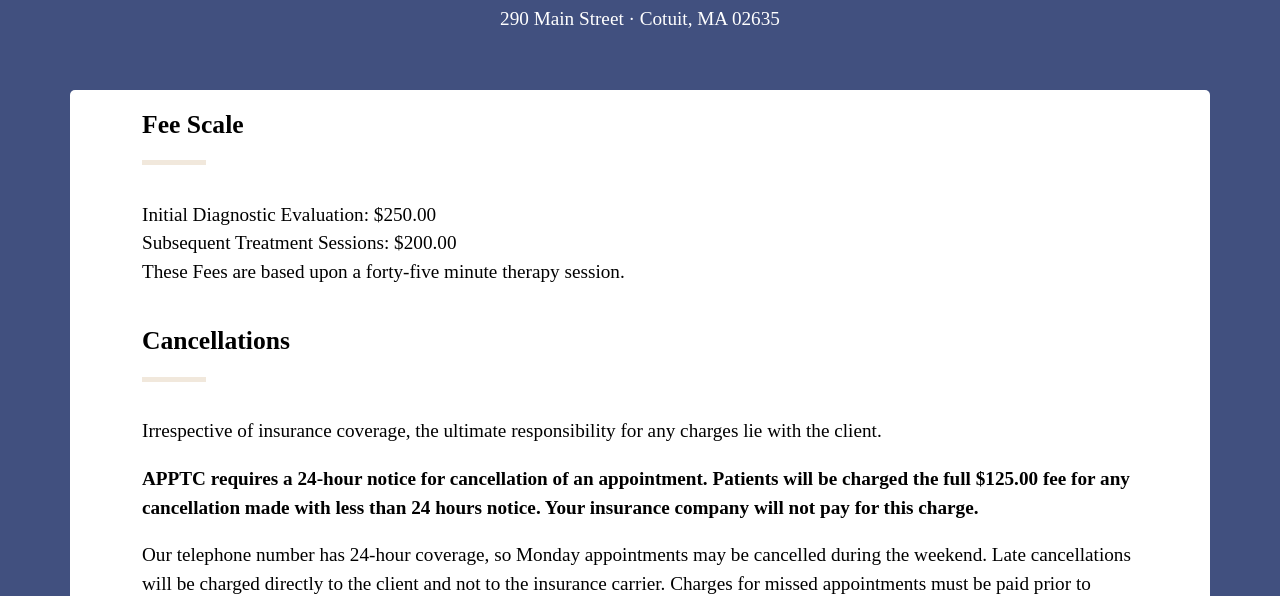
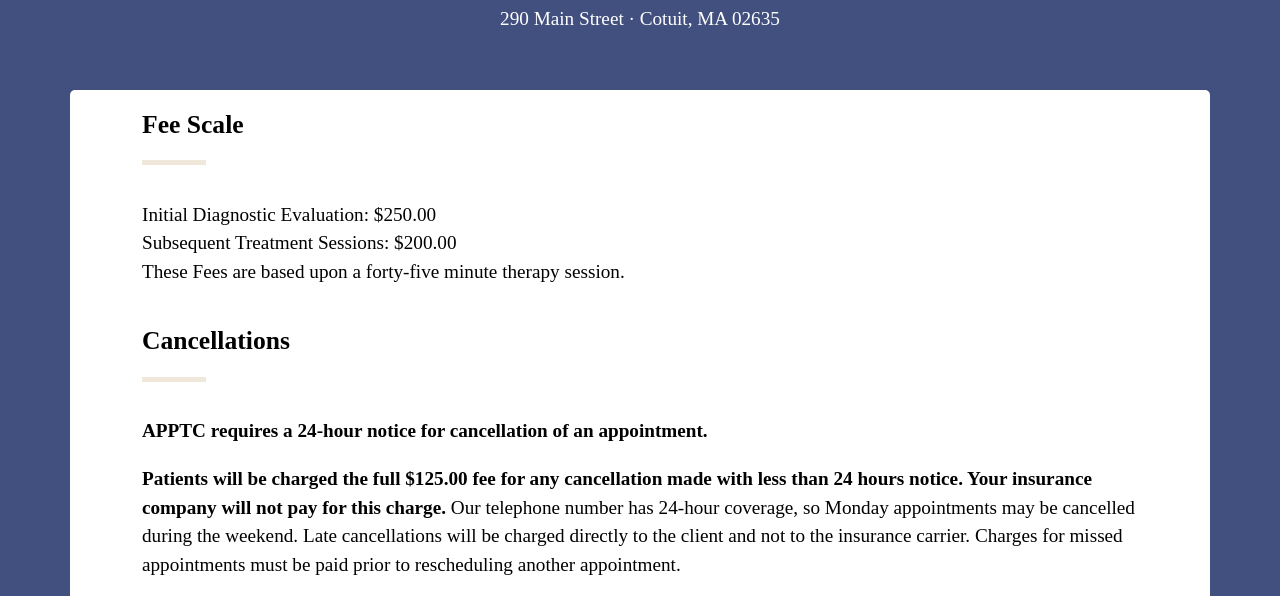
Before and after one commit to chrisobs13/apptc, a website: page docs/policies.html in a window 1280 px wide. Shown: the part 183-779 px from the top of the page. Drawn offline with Linux system fonts and the light colour scheme; a web font is replaced by a local one.

Commit message:
content tweaks

```diff
--- a/docs/policies.html
+++ b/docs/policies.html
@@ -73,13 +73,15 @@
 <section>
   <h4>Cancellations</h4>
   <p>
-    Irrespective of insurance coverage, the ultimate responsibility for any charges lie with the client.
+    <strong>
+      APPTC requires a 24-hour notice for cancellation of an appointment.
+    </strong>
   </p>
   <p>
-    <strong>APPTC requires a 24-hour notice for cancellation of an appointment. Patients will be charged the full $125.00 fee for any cancellation made with less than 24 hours notice.  Your insurance company will not pay for this charge.</strong>
+    <strong>Patients will be charged the full $125.00 fee for any cancellation made with less than 24 hours notice. Your insurance company will not pay for this charge.</strong> Our telephone number has 24-hour coverage, so Monday appointments may be cancelled during the weekend. Late cancellations will be charged directly to the client and not to the insurance carrier. Charges for missed appointments must be paid prior to rescheduling another appointment.
   </p>
   <p>
-    Our telephone number has 24-hour coverage, so Monday appointments may be cancelled during the weekend.  Late cancellations will be charged directly to the client and not to the insurance carrier.  Charges for missed appointments must be paid prior to rescheduling another appointment.
+    Irrespective of insurance coverage, the ultimate responsibility for any charges lie with the client.
   </p>
 </section>
 <section>
```
Also changed, not shown: docs/index.html (+1 -0 lines), src/html/index.html (+1 -0 lines), src/html/policies.html (+5 -3 lines).
